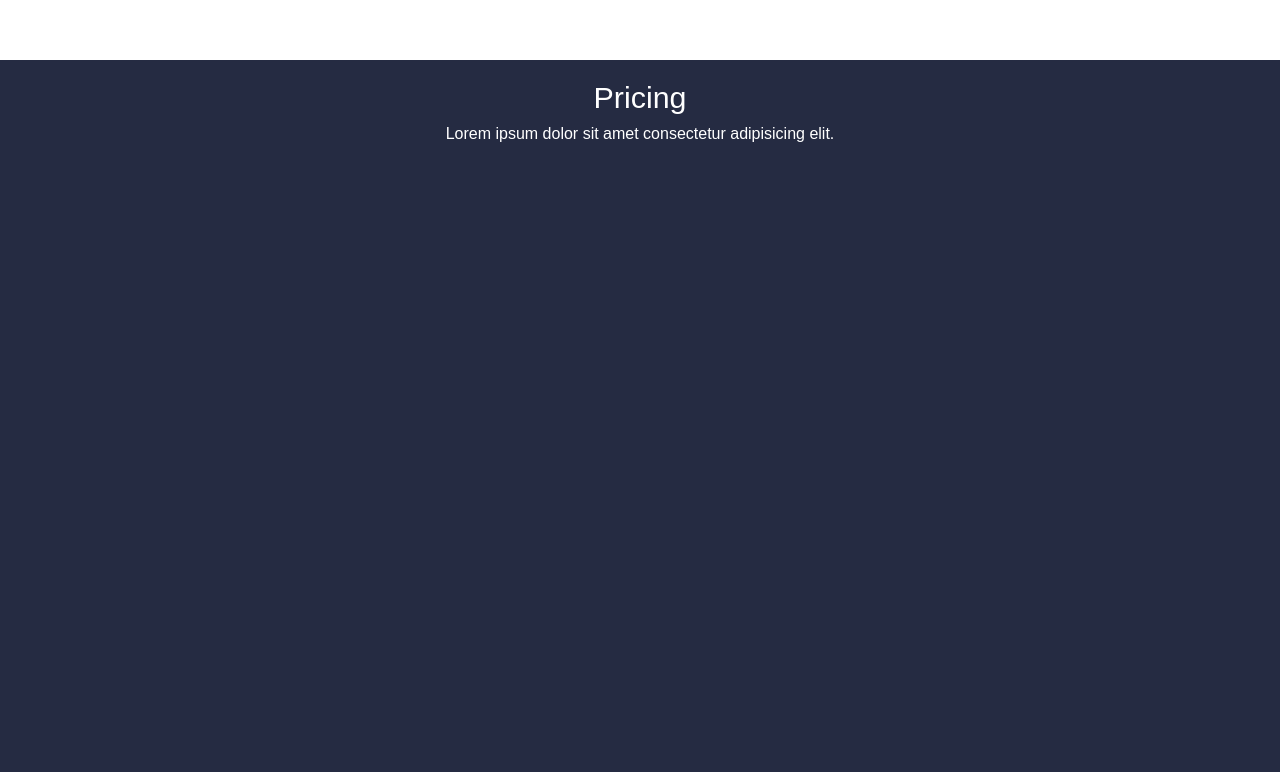
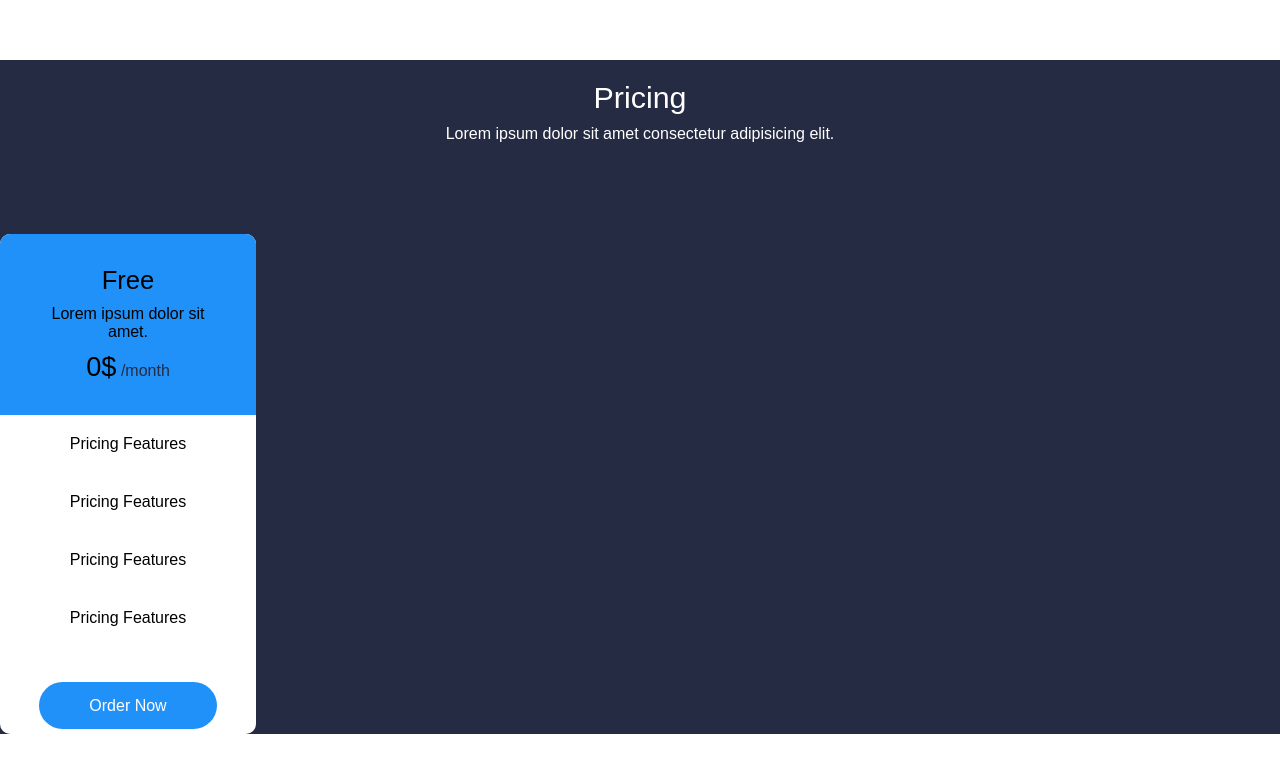
Before and after one commit to Usman-Javed-07/html-css-design-4, a plain HTML site: page index.html in a window 1280 px wide. Shown: the part 4183-4955 px from the top of the page. After the commit the page ends 4917 px from the top, so only its background shows below. Drawn offline with Linux system fonts and the light colour scheme.

Commit message:
card section

```diff
--- a/css/style.css
+++ b/css/style.css
@@ -408,8 +408,7 @@ html,body {
 
 /* card section */
 .card--section {
-    width: 100%;
-    height: 100vh;
+    /* width: 100%; */
     background: #252B42;
     margin-top: 6%;
 }
@@ -426,3 +425,42 @@ html,body {
     margin-bottom: 10px;
     padding: 10px;
 }
+
+/* card */
+.main-card {
+    background: #fff;
+    width: 20%;
+    height: 500px;
+    text-align: center;
+    border-radius: 10px;
+    margin-top: 4%;
+    overflow: hidden;
+}
+.card-header {
+    background: #2091F9;
+    text-align: center;
+    padding-top: 30px;
+    padding: 2rem;
+
+}
+.card-type {
+    font-size: 1.6rem;
+    font-weight: 500;
+}
+.card-quote {
+    display: block;
+    padding: 10px;
+}
+.card-price {
+    font-size: 1.7rem;
+}
+.card-month {
+   color: #252B42;
+}
+.card--body {
+    display:  block;
+    padding: 20px;
+}
+.card-button {
+    margin-top: 50px;
+}
--- a/index.html
+++ b/index.html
@@ -210,12 +210,32 @@
 
     <!-- card section -->
     <section class="card--section">
-      <div class="card-section">
-        <div class="card-heading">
-          <h3 class="card--heading">Pricing</h3>
-          <p class="card--paragraph">
-            Lorem ipsum dolor sit amet consectetur adipisicing elit.
-          </p>
+      <div class="card-heading">
+        <h3 class="card--heading">Pricing</h3>
+        <p class="card--paragraph">
+          Lorem ipsum dolor sit amet consectetur adipisicing elit.
+        </p>
+      </div>
+
+      <!-- card -->
+      <div class="main-card">
+        <div class="card-header">
+          <h3 class="card-type">Free</h3>
+          <span class="card-quote">Lorem ipsum dolor sit amet.</span>
+          <span class="card-price">0$</span>
+          <span class="card-month">/month</span>
+        </div>
+        <div class="card-body">
+          <span class="card--body">Pricing Features</span>
+          <span class="card--body">Pricing Features</span>
+          <span class="card--body">Pricing Features</span>
+          <span class="card--body">Pricing Features</span>
+
+          <div class="card-button">
+            <a href="#" class="header-btn activity-btn subscribe-btn card-btn"
+              >Order Now</a
+            >
+          </div>
         </div>
       </div>
     </section>
```
